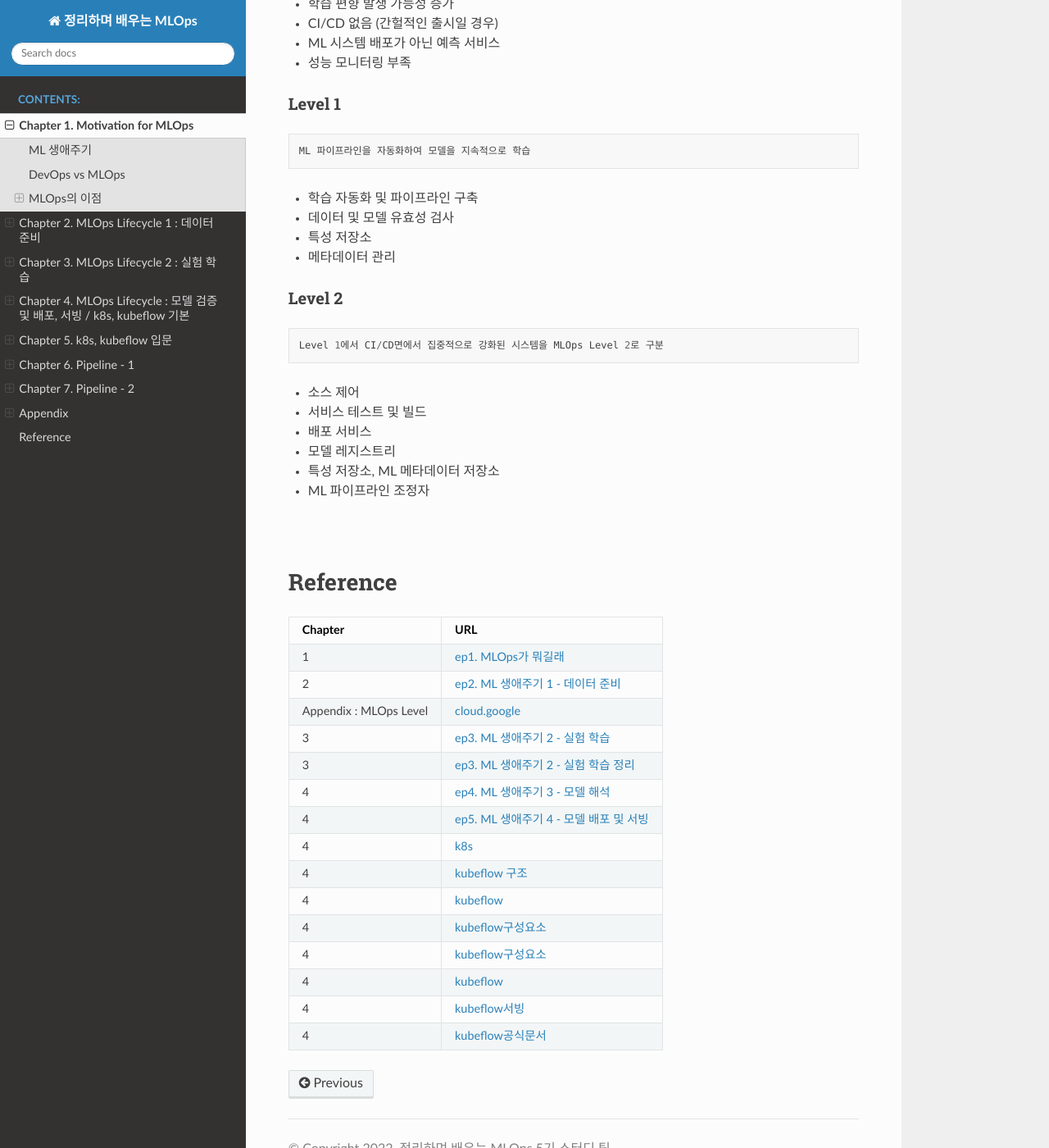
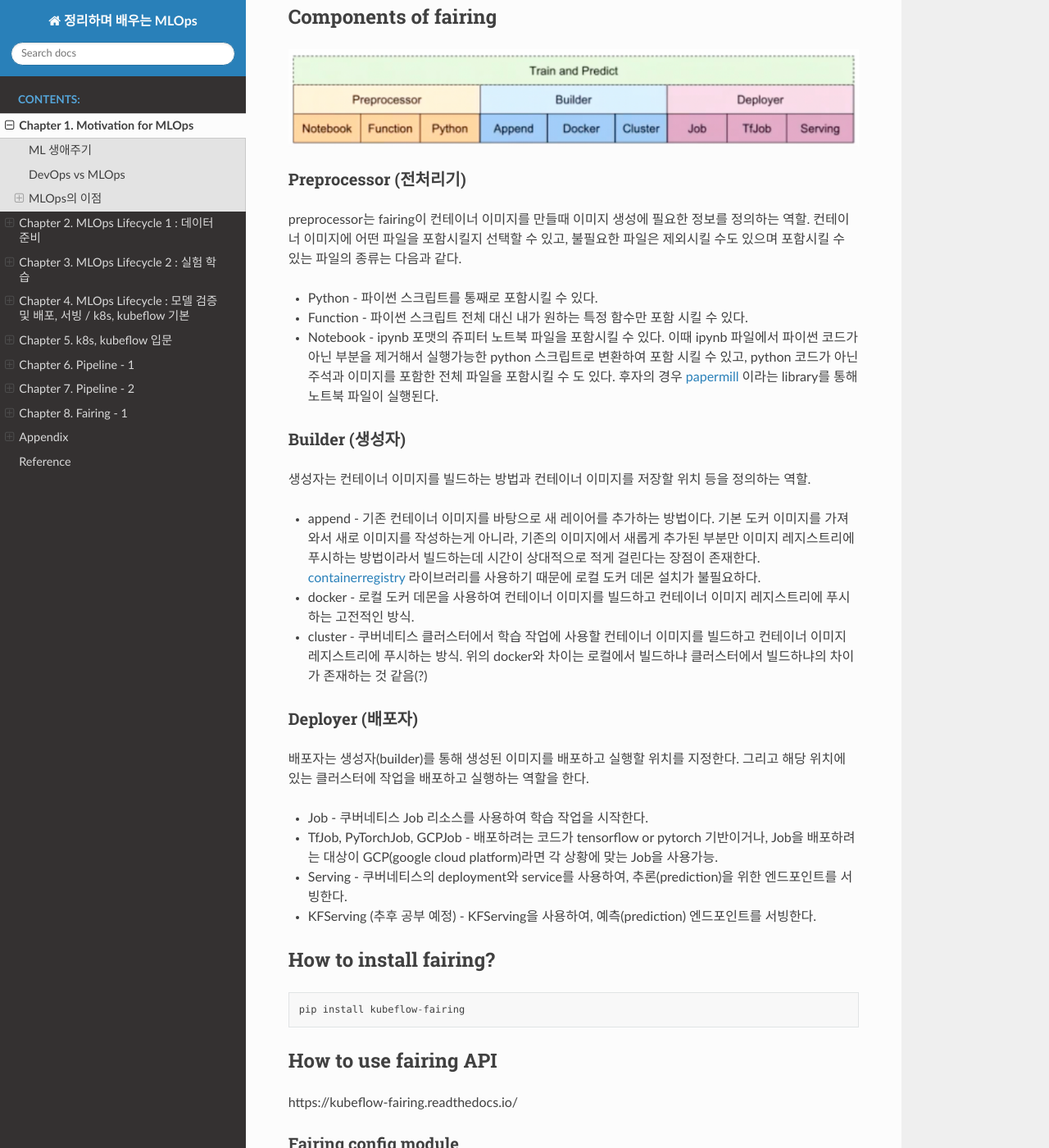
Before and after one commit to Pseudo-Lab/mlops-docs, a Sphinx documentation site: the page built from docs/source/main.md, in a window 1280 px wide and 1400 px high, scrolled down 16373 px. Shown: the whole window at 82% size. Built offline with Sphinx 7.4.7 and the Read the Docs theme 2.0.0, drawn with Linux system fonts in a browser that asks for light colours; pages that are not in the unit, such as notebooks, are missing from menus; some of the changed text lies outside the part shown.

Commit message:
Add Fairing

````diff
--- a/docs/source/main.md
+++ b/docs/source/main.md
@@ -407,6 +407,105 @@ KFP SDK : ML Workflow를 지정하고 실행하는데 사용할 수 있는 Pytho
 2. Creating components from existing application code
 3. Using prebuilt, reusable components in your pipeline
 
+# Chapter 8. Fairing - 1
+
+## Fairing
+Kubeflow fairing은 kubernetes 환경에서 모델 학습이나 배포를 위한 컨테이너 빌드, 모델을 학습, 모델 배포 과정을 단순화할 수 있는 python library임.
+
+> 로컬 환경에서 작성한 모델 학습 코드를 쿠버네티스 클러스터에서 실행하기 위해서는 작업환경과 학습코드가 포함된 도커 이미지를 빌드하고 쿠버네티스 클러스터에 띄워서 학습을 진행해야 한다. 뿐만 아니라 작업 환경에 따른 몇몇 작업을 해줘야 하는 경우도 있다.
+
+> fairing api를 사용하면 위 과정을 python script나 jupyter notebook 내에서 코드 몇 줄로 간단히 해결할 수 있다.
+
+## Components of fairing
+![components of fairing](img/fairing_components.png)
+
+### Preprocessor (전처리기)
+preprocessor는 fairing이 컨테이너 이미지를 만들때 이미지 생성에 필요한 정보를 정의하는 역할. 컨테이너 이미지에 어떤 파일을 포함시킬지 선택할 수 있고, 불필요한 파일은 제외시킬 수도 있으며 포함시킬 수 있는 파일의 종류는 다음과 같다.
+- Python - 파이썬 스크립트를 통째로 포함시킬 수 있다.
+
+- Function - 파이썬 스크립트 전체 대신 내가 원하는 특정 함수만 포함 시킬 수 있다.
+
+- Notebook - ipynb 포맷의 쥬피터 노트북 파일을 포함시킬 수 있다. 이때 ipynb 파일에서 파이썬 코드가 아닌 부분을 제거해서 실행가능한 python 스크립트로 변환하여 포함 시킬 수 있고, python 코드가 아닌 주석과 이미지를 포함한 전체 파일을 포함시킬 수 도 있다. 후자의 경우 [papermill](https://papermill.readthedocs.io/en/latest/) 이라는 library를 통해 노트북 파일이 실행된다.
+
+### Builder (생성자)
+생성자는 컨테이너 이미지를 빌드하는 방법과 컨테이너 이미지를 저장할 위치 등을 정의하는 역할.
+
+- append - 기존 컨테이너 이미지를 바탕으로 새 레이어를 추가하는 방법이다.
+기본 도커 이미지를 가져와서 새로 이미지를 작성하는게 아니라, 기존의 이미지에서 새롭게 추가된 부분만 이미지 레지스트리에 푸시하는 방법이라서 빌드하는데 시간이 상대적으로 적게 걸린다는 장점이 존재한다.  [containerregistry](https://github.com/google/containerregistry) 라이브러리를 사용하기 때문에 로컬 도커 데몬 설치가 불필요하다.
+
+- docker - 로컬 도커 데몬을 사용하여 컨테이너 이미지를 빌드하고 컨테이너 이미지 레지스트리에 푸시하는 고전적인 방식.
+
+- cluster - 쿠버네티스 클러스터에서 학습 작업에 사용할 컨테이너 이미지를 빌드하고 컨테이너 이미지 레지스트리에 푸시하는 방식. 위의 docker와 차이는 로컬에서 빌드하냐 클러스터에서 빌드하냐의 차이가 존재하는 것 같음(?)
+
+### Deployer (배포자)
+배포자는 생성자(builder)를 통해 생성된 이미지를 배포하고 실행할 위치를 지정한다. 그리고 해당 위치에 있는 클러스터에 작업을 배포하고 실행하는 역할을 한다.
+
+- Job - 쿠버네티스 Job 리소스를 사용하여 학습 작업을 시작한다.
+
+- TfJob, PyTorchJob, GCPJob - 배포하려는 코드가 tensorflow or pytorch 기반이거나, Job을 배포하려는 대상이 GCP(google cloud platform)라면 각 상황에 맞는 Job을 사용가능.
+
+- Serving - 쿠버네티스의 deployment와 service를 사용하여, 추론(prediction)을 위한 엔드포인트를 서빙한다.
+
+- KFServing (추후 공부 예정) - KFServing을 사용하여, 예측(prediction) 엔드포인트를 서빙한다.
+
+## How to install fairing?
+
+```
+pip install kubeflow-fairing
+```
+
+## How to use fairing API
+
+https://kubeflow-fairing.readthedocs.io/
+
+### Fairing config module
+example code
+
+```
+from kubeflow import fairing
+
+fairing.config.set_preprocessor('python', input_files=["/home/andrew/workspace/k8s/train.py"])
+
+fairing.config.set_builder(name='docker', registry='<your-registry-name>', base_image='tensorflow/tensorflow:1.13.1-py3')
+
+fairing.config.run()
+```
+
+### TrainJob API
+```
+from kubeflow import fairing
+from kubeflow.fairing import TrainJob
+from kubeflow.fairing.backends import KubeflowGKEBackend
+
+# example 1. Executing a python file
+
+%%writefile train.py
+print("hello world!")
+
+job = TrainJob("train.py", backend=KubeflowGKEBackend())
+job.submit()
+
+
+# example 2. Executing a python function
+
+def train():
+    print("simple train job!")
+
+job = TrainJob(train, backend=KubeflowGKEBackend())
+job.submit()
+
+
+# example 3. Executing a complete notebook
+
+%%writefile requirements.txt
+papermill
+jupyter
+
+job = TrainJob("train.ipynb", backend=fairing.backends.KubeflowGK(), input_files=["requirements.txt"])
+job.submit()
+```
+
+
 # Appendix
 ## MLFlow 예제
 - [mlflow_tutorial](https://clarit7.github.io/mlflow_tutorial/)
````
Also changed, not shown: docs/source/img/fairing_components.png (added).
